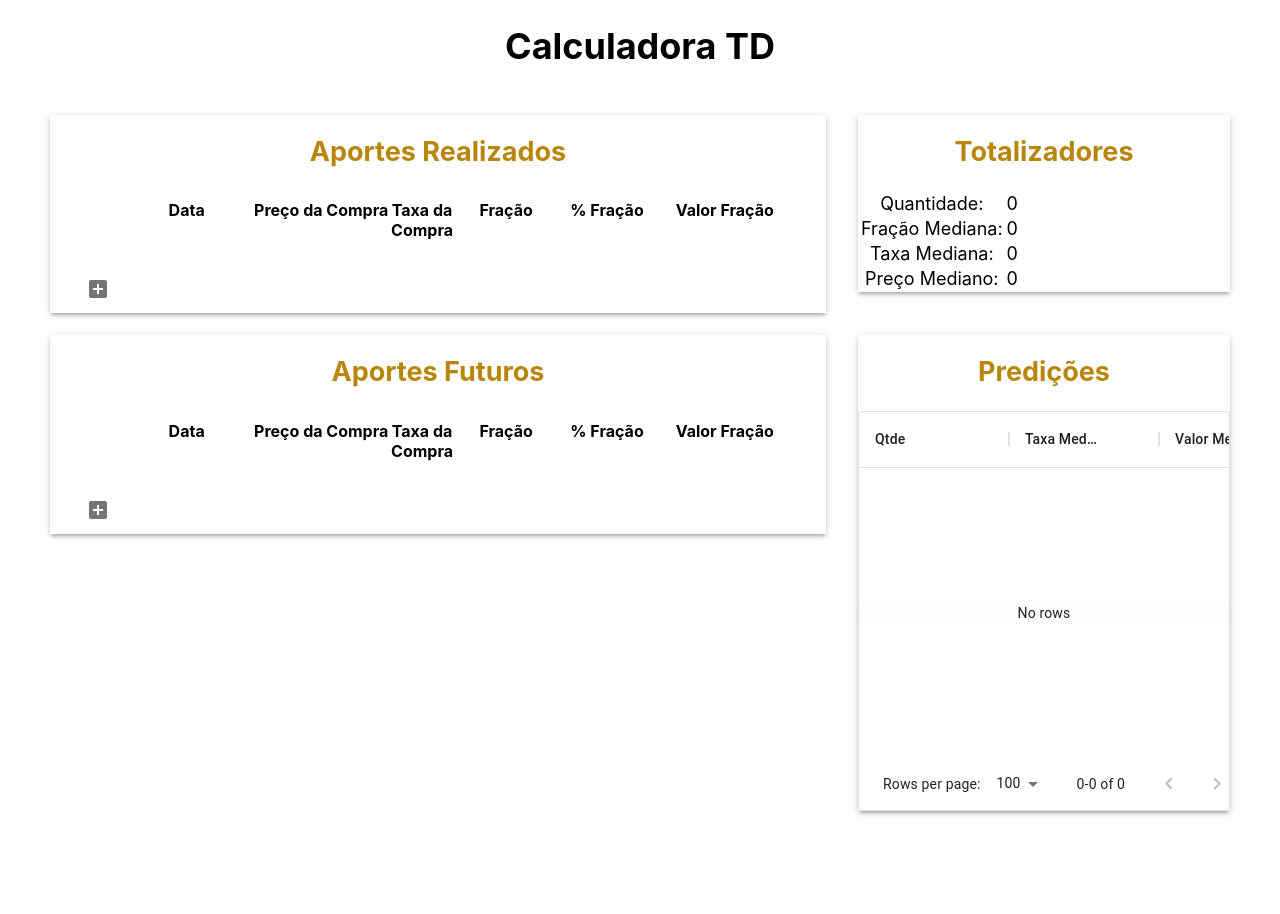
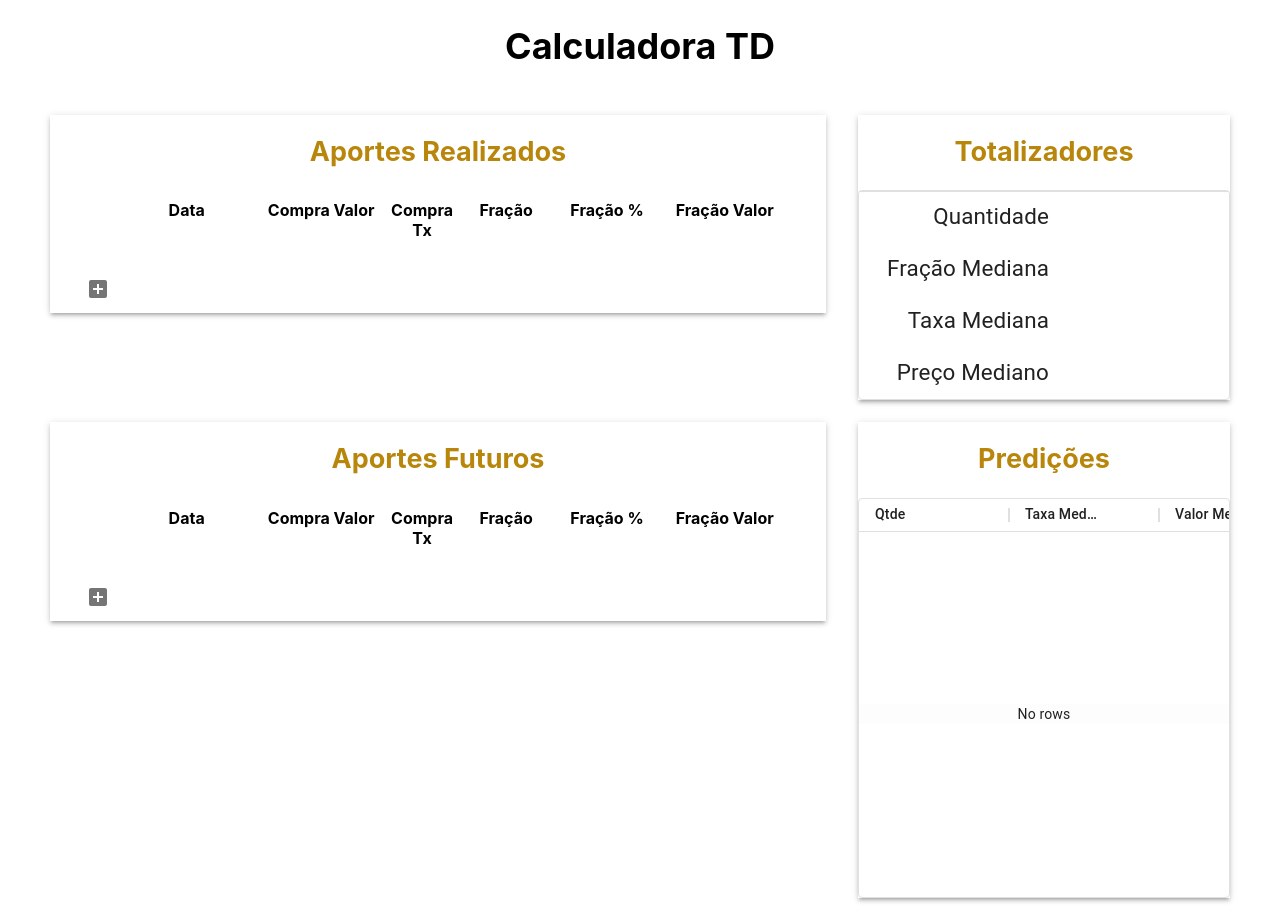
Before and after one commit to fdiasr/calculadora-td, a React (Create React App) app: page / in a window 1280 px wide. Before the commit the page ends 827 px from the top, so only its background shows below. Built offline with nearby package versions, Linux system fonts and the light colour scheme.

Commit message:
Improve CSS for box layout and font size

```diff
--- a/src/App.css
+++ b/src/App.css
@@ -9,6 +9,15 @@
 }
 
 h2 { color: darkgoldenrod; padding-top: 20px; }
+
+input::-webkit-outer-spin-button,
+input::-webkit-inner-spin-button {
+   -webkit-appearance: none;
+   margin: 0;
+}
+input[type="number"] {
+   -moz-appearance: textfield;
+}
 
 .completed-transactions {
   /* background-color: rgb(253, 253, 253); */
@@ -53,3 +62,9 @@ h2 { color: darkgoldenrod; padding-top: 20px; }
 .add-bottom { padding-bottom: 50px; }
 
 .transactions-bottom { text-align: left; }
+
+.summary-label, .summary-value { text-align: right; }
+.summary-cell { font-size: 1.4rem; }
+.prediction-cell { font-size: 1.2rem; }
+
+.summary-table .MuiDataGrid-cell { border-bottom: 0 !important; }
--- a/src/components/TransactionsHeader.js
+++ b/src/components/TransactionsHeader.js
@@ -4,11 +4,11 @@ const TransactionsHeader = () => {
       <div className='transactions-header-actions'>&nbsp;</div>
       <div className='transactions-header-data'>
         <div className='transactions-header-date'>Data</div>
-        <div className='transactions-header-price'>Preço da Compra</div>
-        <div className='transactions-header-tax'>Taxa da Compra</div>
+        <div className='transactions-header-price'>Compra Valor</div>
+        <div className='transactions-header-tax'>Compra Tx</div>
         <div className='transactions-header-fraction'>Fração</div>
-        <div className='transactions-header-fraction-tax'>% Fração</div>
-        <div className='transactions-header-fraction-price'>Valor Fração</div>
+        <div className='transactions-header-fraction-tax'>Fração %</div>
+        <div className='transactions-header-fraction-price'>Fração Valor</div>
       </div>
     </div>
   )
--- a/src/containers/CompletedTransactions.js
+++ b/src/containers/CompletedTransactions.js
@@ -1,4 +1,5 @@
 import React from "react";
+import ReactDOM from "react-dom";
 import { v4 as uuidv4 } from 'uuid'
 import { Container, Box } from "@material-ui/core";
 // import React, { useEffect } from "react";
@@ -19,6 +20,7 @@ const CompletedTransactions = () => {
 
   const addCallback = () => {
     dispatch({ type: 'ADD', payload: newTransaction() })
+    // ReactDOM.findDOMNode()
   }
 
   const removeCallback = id => {
--- a/src/containers/Predictions.js
+++ b/src/containers/Predictions.js
@@ -8,9 +8,9 @@ import { TransactionsUseContext, FutureTransactionsUseContext } from './stores'
 import Calculator from "../calculator/Calculator"
 
 const columns = [
-  { field: 'prediction-qtd', headerName: 'Qtde', width: 150 },
-  { field: 'prediction-tax', headerName: 'Taxa Mediana', width: 150 },
-  { field: 'prediction-price', headerName: 'Valor Mediana', width: 150 },
+  { field: 'prediction-qtd', headerName: 'Qtde', width: 150, align: 'right', cellClassName: 'prediction-cell' },
+  { field: 'prediction-tax', headerName: 'Taxa Mediana', width: 150, align: 'right', cellClassName: 'prediction-cell' },
+  { field: 'prediction-price', headerName: 'Valor Mediana', width: 150, align: 'right', cellClassName: 'prediction-cell' },
 ]
 
 const format = ({ totalQuantity, tax, price }) => {
@@ -38,7 +38,7 @@ const SummaryTransactions = () => {
     <Box boxShadow={3}>
       <h2>Predições</h2>
         <div style={{ height: 400, width: '100%' }}>
-          <DataGrid rows={rows} columns={columns} />
+          <DataGrid rows={rows} columns={columns} hideFooter={true} headerHeight={33} rowHeight={49} className="prediction-table" />
         </div>
     </Box>
   )
--- a/src/containers/SummaryTransactions.js
+++ b/src/containers/SummaryTransactions.js
@@ -4,6 +4,7 @@ import { Box } from "@material-ui/core";
 
 import { TransactionsUseContext } from './stores'
 import Calculator from "../calculator/Calculator";
+import { DataGrid } from "@material-ui/data-grid";
 
 const SummaryTransactions = () => {
 
@@ -20,29 +21,24 @@ const SummaryTransactions = () => {
 
   const totalQuantity = getTotalQuantity(state.transactions)
 
+  const columns = [
+    { field: 'summary-label', headerName: '', width: 200, align: 'right', cellClassName: 'summary-cell' },
+    { field: 'summary-value', headerName: '', width: 200, type: 'number', cellClassName: 'summary-cell' },
+  ]
+
+  const rows = [
+    { id: 'summary-quantity', 'summary-label': 'Quantidade', 'summary-value': totalQuantity },
+    { id: 'summary-median-quantity', 'summary-label': 'Fração Mediana', 'summary-value': median.quantity },
+    { id: 'summary-median-tax', 'summary-label': 'Taxa Mediana', 'summary-value': median.tax },
+    { id: 'summary-median-price', 'summary-label': 'Preço Mediano', 'summary-value': median.price },
+  ]
+
   return (
     <Box boxShadow={3}>
       <h2>Totalizadores</h2>
-      <table>
-        <tbody>
-          <tr>
-            <td className="total-quantity-label">Quantidade:</td>
-            <td className="total-quantity-value">{ totalQuantity }</td>
-          </tr>
-          <tr>
-            <td className="median-quantity-label">Fração Mediana:</td>
-            <td className="median-quantity-value">{ median.quantity }</td>
-          </tr>
-          <tr>
-            <td className="median-tax-label">Taxa Mediana:</td>
-            <td className="median-tax-value">{ median.tax }</td>
-          </tr>
-          <tr>
-            <td className="median-price-label">Preço Mediano:</td>
-            <td className="median-price-value">{ median.price }</td>
-          </tr>
-        </tbody>
-      </table>
+      <div style={{ height: 210, width: '100%' }}>
+        <DataGrid rows={rows} columns={columns} headerHeight={0} hideFooter={true} className="summary-table" />
+      </div>
     </Box>
   )
 }
```
